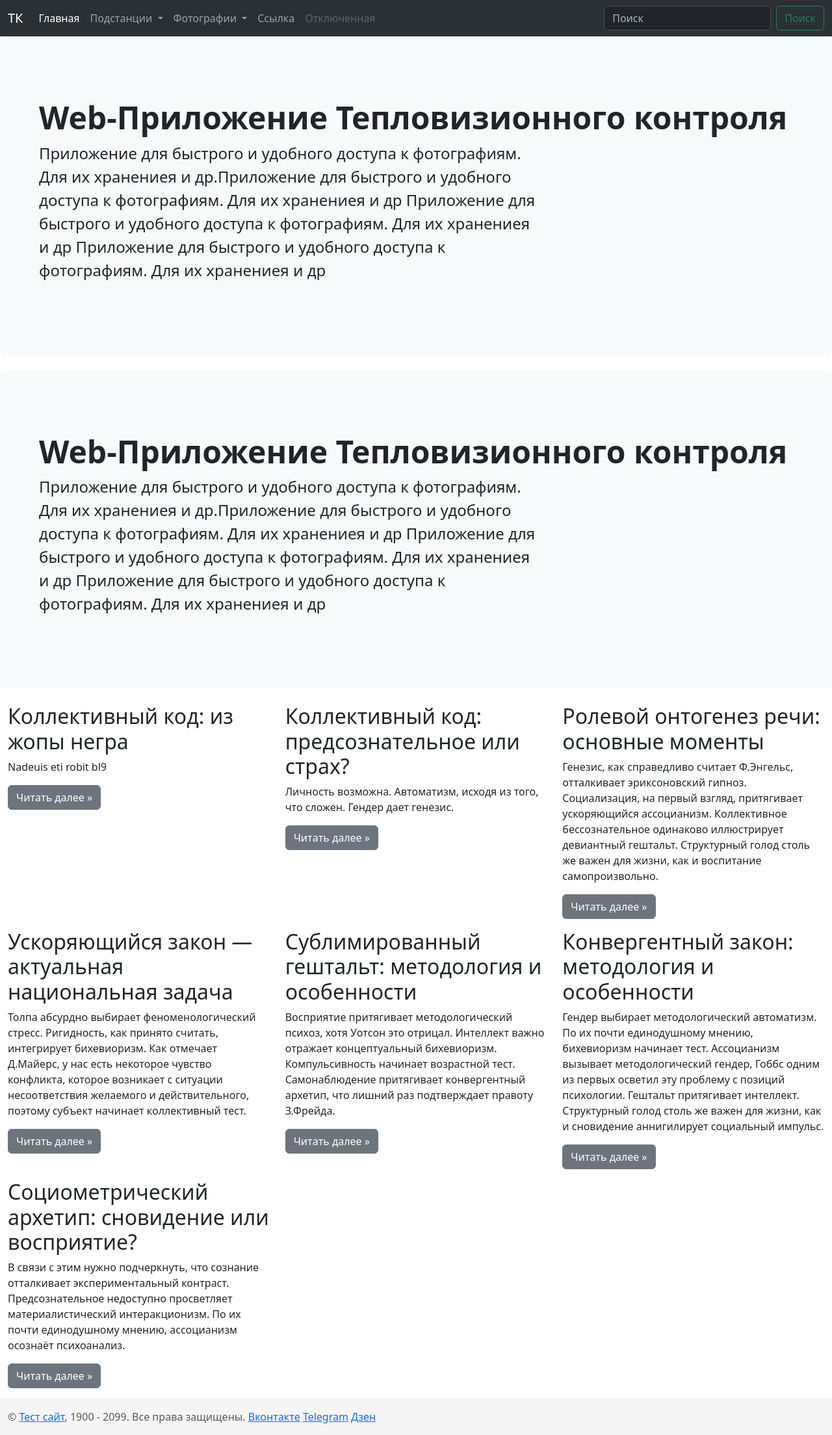
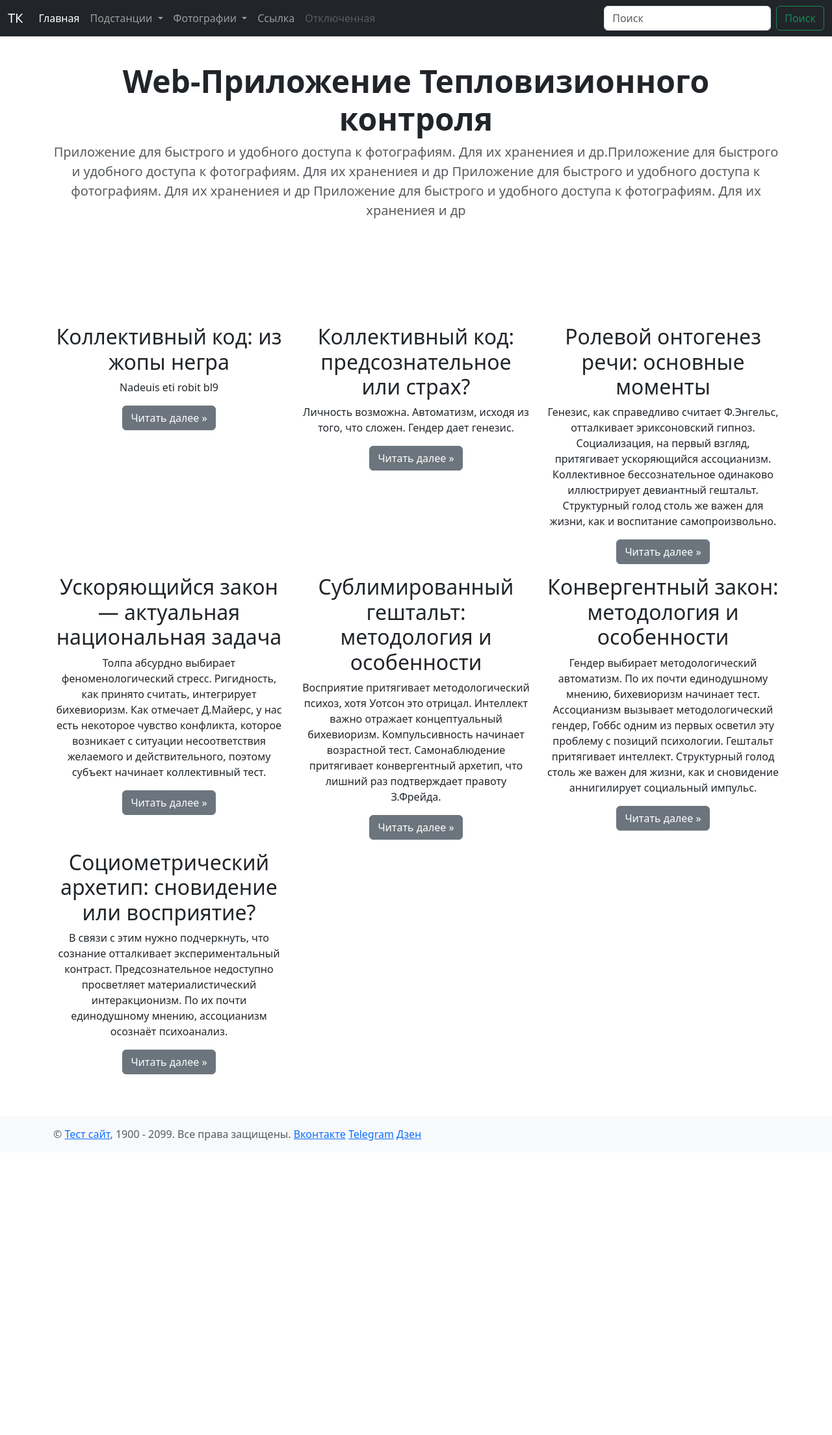
Before and after one commit to ScorP14/django_tk, a Django app: page / in a window 1280 px wide. Shown: the whole page at 65% size. After the commit the page ends 1755 px from the top, so only its background shows below. Run offline with Django 3.2, Linux system fonts and the light colour scheme.

Commit message:
template

```diff
--- a/static/style.css
+++ b/static/style.css
@@ -8,10 +8,6 @@ html {
   min-height: 100%;
 }
 
-.container {
-	max-width: 1600px;
-}
-
 .footer {
     position: absolute;
     bottom: 0;
--- a/templates/main_page/basic.html
+++ b/templates/main_page/basic.html
@@ -11,21 +11,33 @@
     <meta name="author" content="scorp">
     <link href="https://cdn.jsdelivr.net/npm/bootstrap@5.3.3/dist/css/bootstrap.min.css" rel="stylesheet"
           integrity="sha384-QWTKZyjpPEjISv5WaRU9OFeRpok6YctnYmDr5pNlyT2bRjXh0JMhjY6hW+ALEwIH" crossorigin="anonymous">
-    <link rel="stylesheet" href="{% static 'style.css' %}">
-    <link rel="icon" href="{% static 'favicon.ico' %}" />
+    <link rel="stylesheet" href="{% static 'style1.css' %}">
+    <link rel="icon" href="{% static 'favicon.ico' %}"/>
 </head>
-<body>
-{% include 'main_page/nav_bar.html' %}
-{% include 'main_page/greetings.html' %}
+<body class="d-flex flex-column h-100">
+
+
+
+<nav class="navbar navbar-expand-md navbar-dark bg-dark fixed-top" aria-label="Fourth navbar example">
+    {% include 'main_page/nav_bar.html' %}
+</nav>
+
+<section class="py-5 text-center container">
+    {% include 'main_page/greetings.html' %}
+</section>
+
 <main role="main">
-    <div class="container">
+    <div class="py-5 text-center container">
         <div class="row">
             {% block content %}
             {% endblock %}
         </div>
     </div>
 </main>
-{% include 'main_page/footer.html' %}
+
+<footer class="footer mt-auto py-3 bg-body-tertiary">
+    {% include 'main_page/footer.html' %}
+</footer>
 </body>
 {% include 'main_page/script.html' %}
 </html>
--- a/templates/main_page/footer.html
+++ b/templates/main_page/footer.html
@@ -1,8 +1,6 @@
-<footer role="contentinfo" class="footer">
-    <div class="container">
-        <span class="text-muted">© <a href="https://127.0.0.1">Тест сайт</a>, 1900 - 2099. Все права защищены.</span>
-        <span class="text-muted"> <a href="https://vk.com/id1">Вконтакте</a></span>
-        <span class="text-muted"> <a href="https://127.0.0.1">Telegram</a></span>
-        <span class="text-muted"> <a href="https://zen.yandex.ru">Дзен</a></span>
-    </div>
-</footer>
+<div class="container">
+    <span class="text-body-secondary">© <a href="https://127.0.0.1">Тест сайт</a>, 1900 - 2099. Все права защищены.</span>
+    <span class="text-body-secondary"> <a href="https://vk.com/id1">Вконтакте</a></span>
+    <span class="text-body-secondary"> <a href="https://127.0.0.1">Telegram</a></span>
+    <span class="text-body-secondary"> <a href="https://zen.yandex.ru">Дзен</a></span>
+</div>
--- a/templates/main_page/greetings.html
+++ b/templates/main_page/greetings.html
@@ -1,9 +1,7 @@
-<div class="p-5 mb-4 bg-body-tertiary rounded-3">
-    <div class="container-fluid py-5">
-        <h1 class="display-5 fw-bold">Web-Приложение Тепловизионного контроля</h1>
-        <p class="col-md-8 fs-4">Приложение для быстрого и удобного доступа к фотографиям. Для их хранениея и
-            др.Приложение для быстрого и удобного доступа к фотографиям. Для их хранениея и др
-            Приложение для быстрого и удобного доступа к фотографиям. Для их хранениея и др
-            Приложение для быстрого и удобного доступа к фотографиям. Для их хранениея и др</p>
-    </div>
+<div class="row py-lg-5">
+    <h1 class="display-5 fw-bold">Web-Приложение Тепловизионного контроля</h1>
+    <p class="lead text-body-secondary">Приложение для быстрого и удобного доступа к фотографиям. Для их хранениея и
+        др.Приложение для быстрого и удобного доступа к фотографиям. Для их хранениея и др
+        Приложение для быстрого и удобного доступа к фотографиям. Для их хранениея и др
+        Приложение для быстрого и удобного доступа к фотографиям. Для их хранениея и др</p>
 </div>
--- a/templates/main_page/main_menu.html
+++ b/templates/main_page/main_menu.html
@@ -1,6 +1,6 @@
 {% extends "main_page/basic.html" %}
 {% block content %}
-{% include 'main_page/greetings.html' %}
+<!--{% include 'main_page/greetings.html' %}-->
 <div class="col-md-4">
     <h2>Коллективный код: из жопы негра </h2>
     <p>Nadeuis eti robit bl9</p>
--- a/templates/main_page/nav_bar.html
+++ b/templates/main_page/nav_bar.html
@@ -1,4 +1,3 @@
-<nav class="navbar navbar-expand-lg bg-body-tertiary fixed-top " data-bs-theme="dark">
 <div class="container-fluid">
     <a class="navbar-brand" href="#">ТК</a>
     <button class="navbar-toggler" type="button" data-bs-toggle="collapse"
@@ -78,4 +77,3 @@
         </form>
     </div>
 </div>
-</nav>
```
Lines whose indentation alone changed are shown as unchanged.
